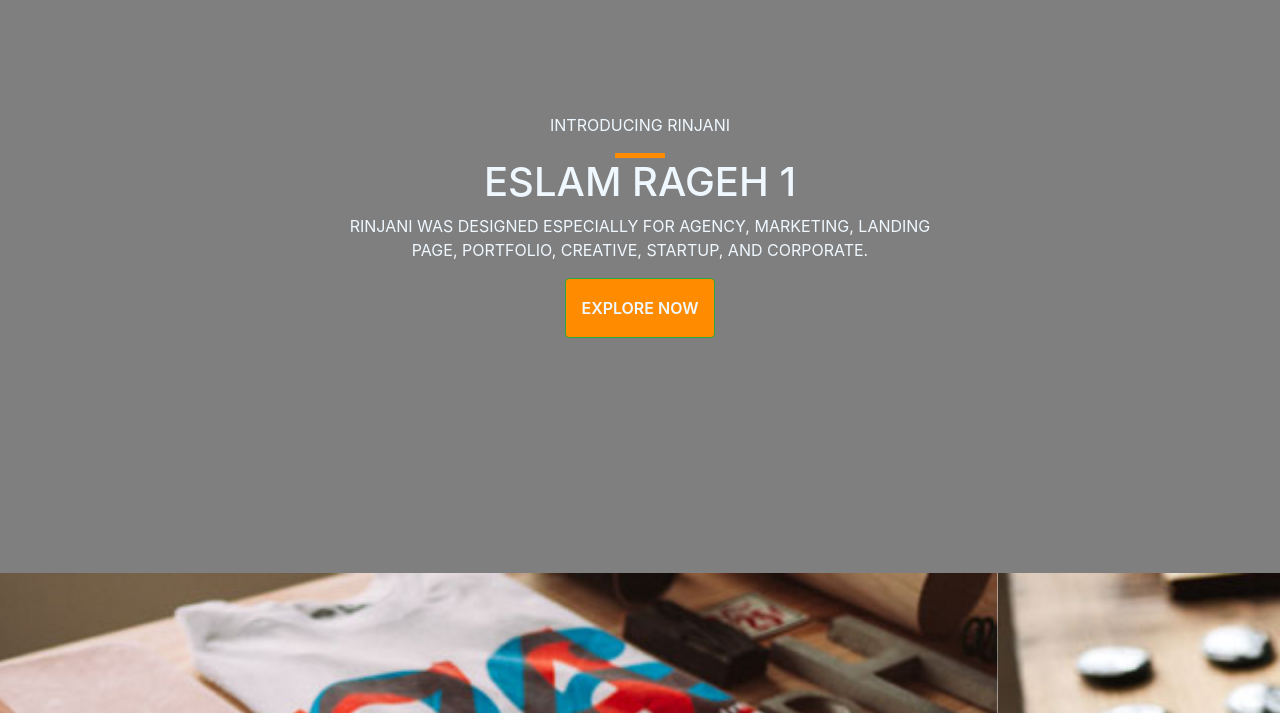
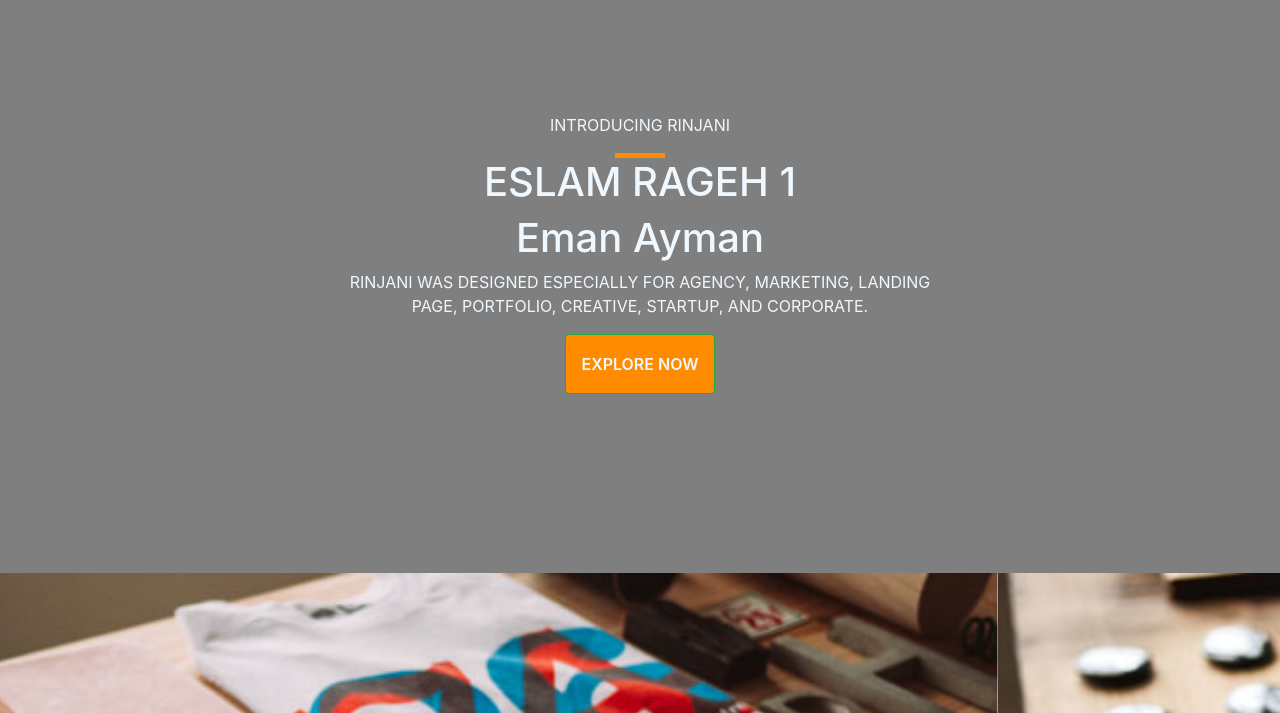
Before and after one commit to eslamrageh/project6, a plain HTML site: page index.html in a window 1280 px wide. Shown: the part 87-800 px from the top of the page. Drawn offline with Linux system fonts and the light colour scheme.

Commit message:
kjhgfdfghjk

```diff
--- a/index.html
+++ b/index.html
@@ -60,6 +60,7 @@
             <p>INTRODUCING RINJANI</p>
                 <div class="d"></div>
                 <h1>ESLAM RAGEH 1</h1>
+    <h1>Eman Ayman</h1>
                 <p>RINJANI WAS DESIGNED ESPECIALLY FOR AGENCY, MARKETING, LANDING PAGE, PORTFOLIO, CREATIVE, STARTUP, AND CORPORATE.
                 </p>
                 <button type="button" class="btn btn-success">EXPLORE NOW</button>
```
